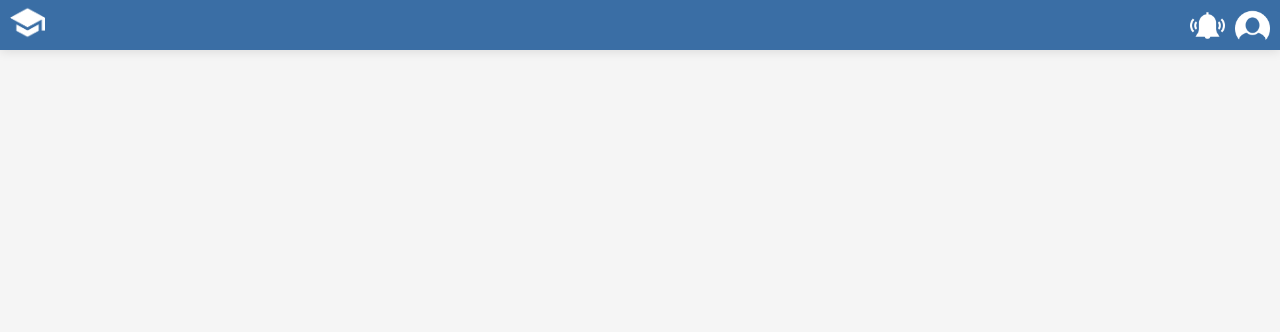
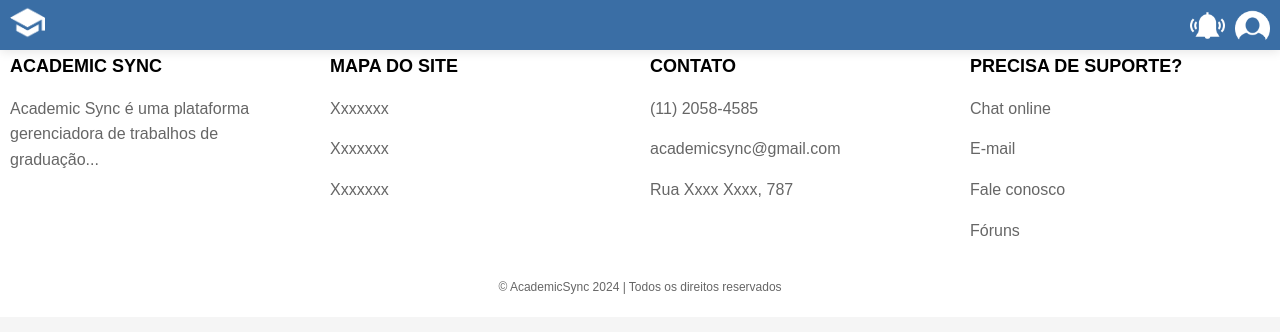
Before and after one commit to JoaoEnrique/pi-frontend, a React (Vite) app: page / in a window 1280 px wide. Shown: the top 332 px of the page. Built offline with nearby package versions, Linux system fonts and the light colour scheme.

Commit message:
feat: criar componente para footer

```diff
--- a/src/Pages/Index.tsx
+++ b/src/Pages/Index.tsx
@@ -1,10 +1,12 @@
-import { Nav } from "../components/Nav"
+import { Footer } from "../components/Footer/Footer";
+import { Nav } from "../components/Nav/Nav"
 
 export function Index(){
     return (
         <>
             <Nav/>
             <h1>Hello World</h1>
+            <Footer/>
         </>
     );
 }
--- /dev/null
+++ b/src/components/Footer/Footer.css
@@ -0,0 +1,73 @@
+footer {
+    display: flex;
+    flex-direction: column;
+    background-color: #fff;
+    padding: 20px 0;
+    width: 100%;
+}
+
+.footer-container {
+    display: flex;
+    flex-wrap: wrap;
+    justify-content: space-between;
+    width: 100%;
+    margin: 0 auto;
+    text-align: left;
+}
+
+.footer-column {
+    flex: 1;
+    padding: 0 1rem;
+    min-width: 200px;
+}
+
+.footer-column h4 {
+    font-size: 1.8rem;
+    margin-bottom: 1.5rem;
+}
+
+.footer-column ul {
+    list-style: none;
+}
+
+.footer-column ul li {
+    font-size: 1.6rem;
+    margin-bottom: 1.5rem;
+    color: #666;
+}
+
+.footer-column ul li a {
+    color: #666;
+    text-decoration: none;
+    transition: color 0.3s;
+}
+
+.footer-column ul li a:hover {
+    color: #333;
+}
+
+.footer-bottom {
+    font-size: 1.2rem;
+    text-align: center;
+    margin-top: 2rem;
+    color: #666;
+}
+
+@media (max-width: 768px) {
+    .footer-container {
+        flex-direction: column;
+        text-align: center;
+    }
+
+    .footer-column {
+        padding: 1rem 0;
+    }
+
+    .footer-column ul li {
+        font-size: 1.4rem;
+    }
+
+    footer {
+        padding: 2rem 1rem;
+    }
+}
--- /dev/null
+++ b/src/components/Footer/Footer.tsx
@@ -0,0 +1,44 @@
+import './Footer.css'
+
+export function Footer(){
+    return (
+        <footer>
+            <div className="footer-container">
+                <div className="footer-column">
+                    <h4>ACADEMIC SYNC</h4>
+                    <ul>
+                        <li>Academic Sync é uma plataforma gerenciadora de trabalhos de graduação...</li>
+                    </ul>
+                </div>
+                <div className="footer-column">
+                    <h4>MAPA DO SITE</h4>
+                    <ul>
+                        <li><a href="#">Xxxxxxx</a></li>
+                        <li><a href="#">Xxxxxxx</a></li>
+                        <li><a href="#">Xxxxxxx</a></li>
+                    </ul>
+                </div>
+                <div className="footer-column">
+                    <h4>CONTATO</h4>
+                    <ul>
+                        <li>(11) 2058-4585</li>
+                        <li>academicsync@gmail.com</li>
+                        <li>Rua Xxxx Xxxx, 787</li>
+                    </ul>
+                </div>
+                <div className="footer-column">
+                    <h4>PRECISA DE SUPORTE?</h4>
+                    <ul>
+                        <li><a href="#">Chat online</a></li>
+                        <li><a href="#">E-mail</a></li>
+                        <li><a href="#">Fale conosco</a></li>
+                        <li><a href="#">Fóruns</a></li>
+                    </ul>
+                </div>
+            </div>
+            <div className="footer-bottom">
+                &copy; AcademicSync 2024 | Todos os direitos reservados
+            </div>
+        </footer>
+    )
+}
--- a/src/components/Nav.tsx
+++ b/src/components/Nav/Nav.tsx
@@ -1,6 +1,6 @@
-import logo from '../assets/logo.png'
-import notifi from '../assets/notifi.png'
-import user from '../assets/user.png'
+import logo from '../../assets/logo.png'
+import notifi from '../../assets/notifi.png'
+import user from '../../assets/user.png'
 import './Nav.css'
 
 export function Nav(){
```
Also changed, not shown: src/components/Nav/Nav.css (renamed from src/components/Nav.css).
